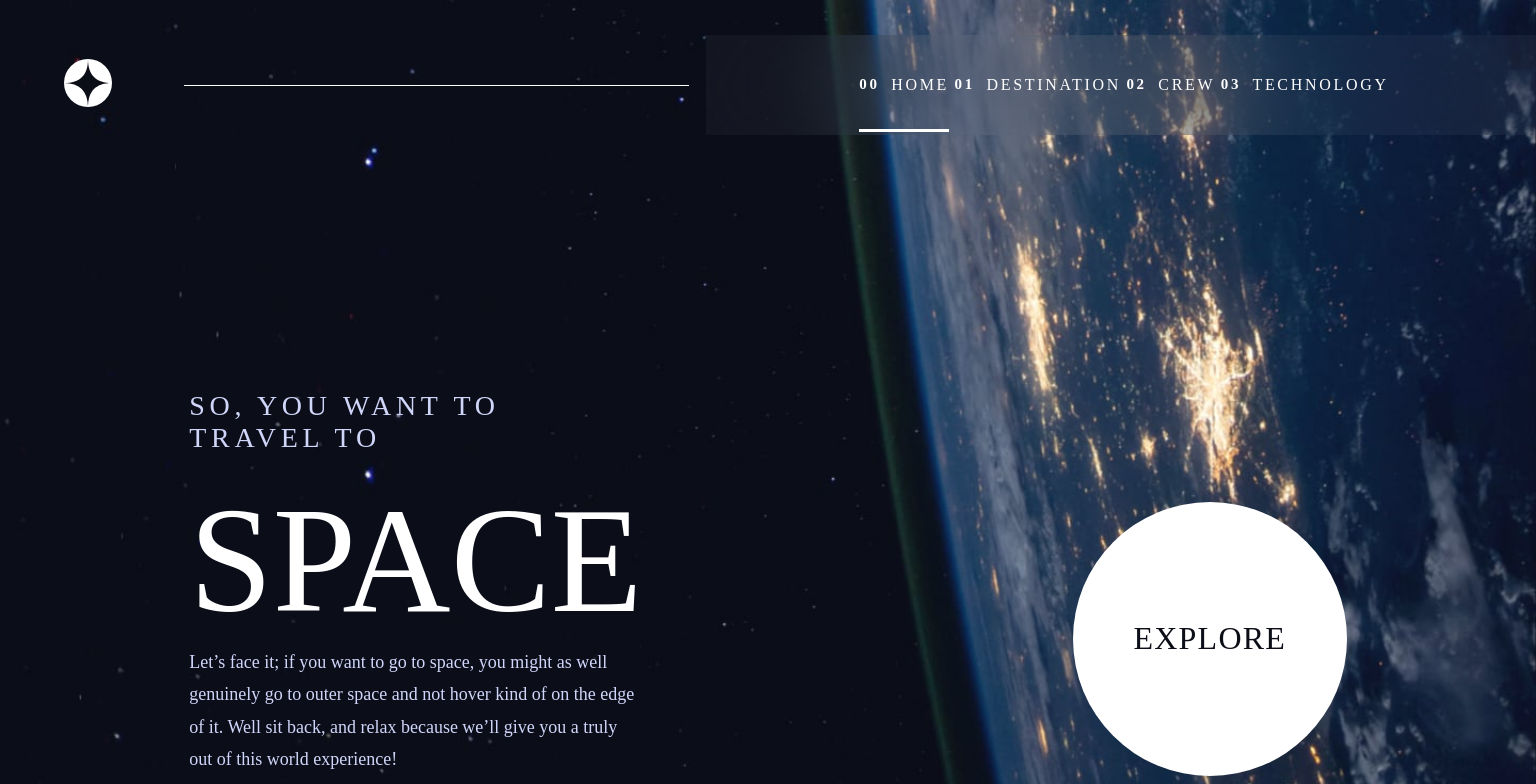
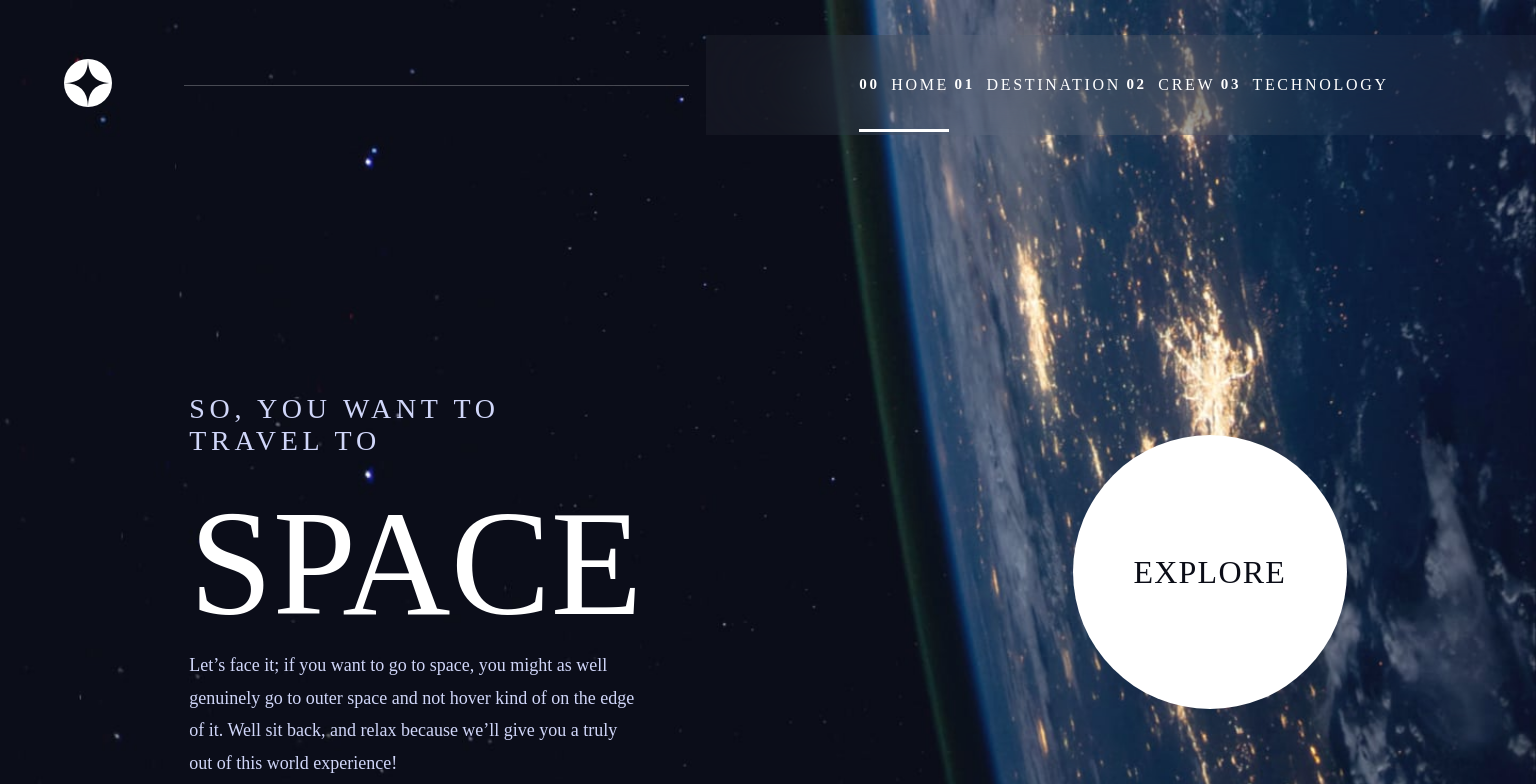
Before and after one commit to salvarez96/FEM-space-website, a React (Vite) app: page /home in a window 1536 px wide. Shown: the top 784 px of the page. Built offline with nearby package versions, Linux system fonts and the light colour scheme; a web font is replaced by a local one.

Commit message:
Fix header and home styles

```diff
--- a/src/styles/header/header.module.scss
+++ b/src/styles/header/header.module.scss
@@ -138,6 +138,7 @@ input[type='checkbox']:checked {
 // desktop dimensions
 @media (min-width: 1440px) {
   header {
+    position: relative;
     display: flex;
     margin-top: 35px;
   }
@@ -154,10 +155,12 @@ input[type='checkbox']:checked {
   .header-desktop-decoration {
     position: absolute;
     left: 12%;
-    min-width: 32.848vw;
+    width: 32.848vw;
+    max-width: 800px;
     height: 1px;
     z-index: 9999;
     align-self: center;
+    opacity: 0.25;
     background-color: #fff;
   }
 
--- a/src/styles/pages/home.module.scss
+++ b/src/styles/pages/home.module.scss
@@ -47,7 +47,7 @@
   width: 150px;
   height: 150px;
   border-radius: 50%;
-  margin: 65px auto 0;
+  margin: 65px auto 70px;
   padding-bottom: 0;
   border: 0;
   background-color: var(--tertiary-clr);
```
